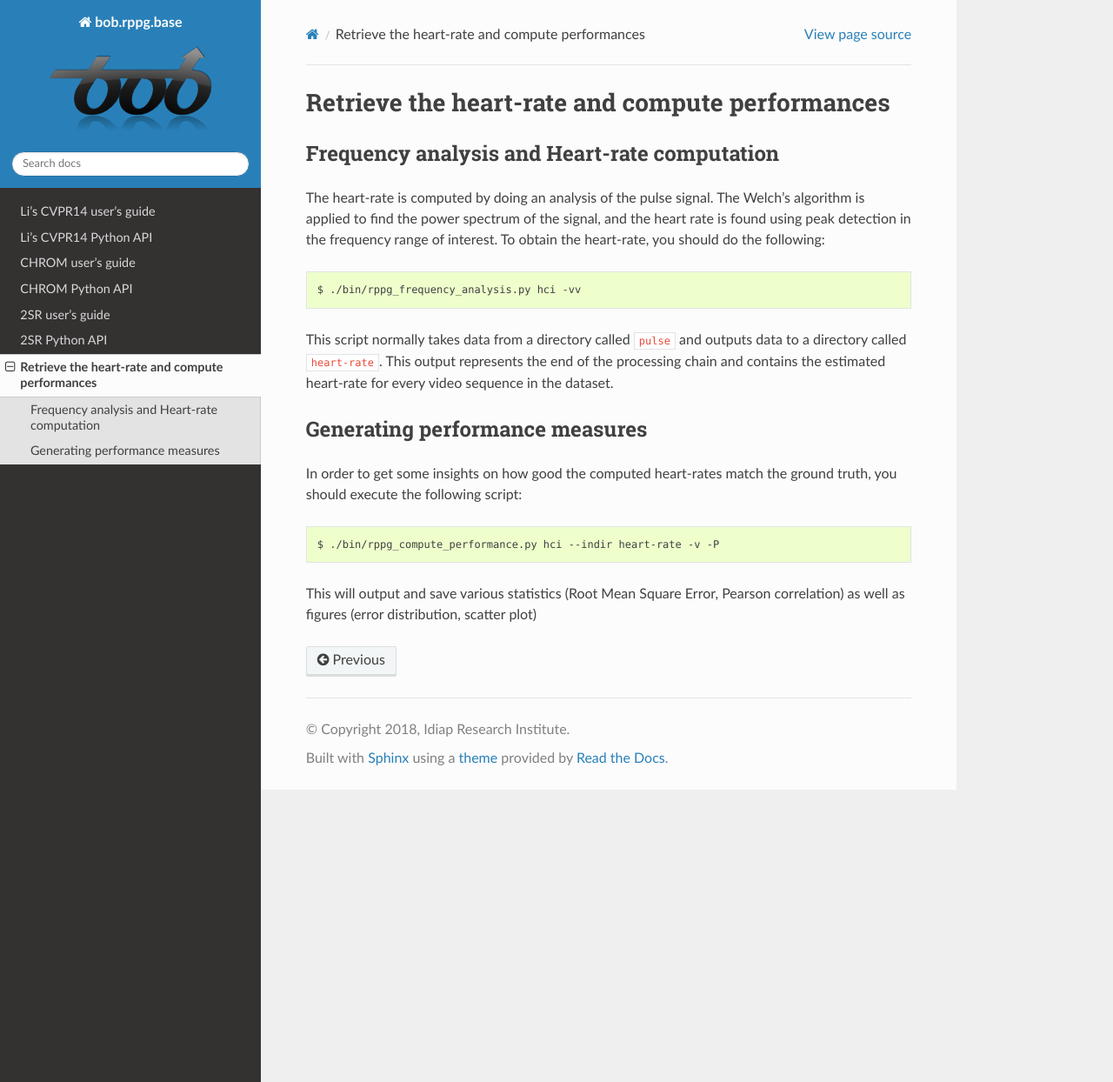
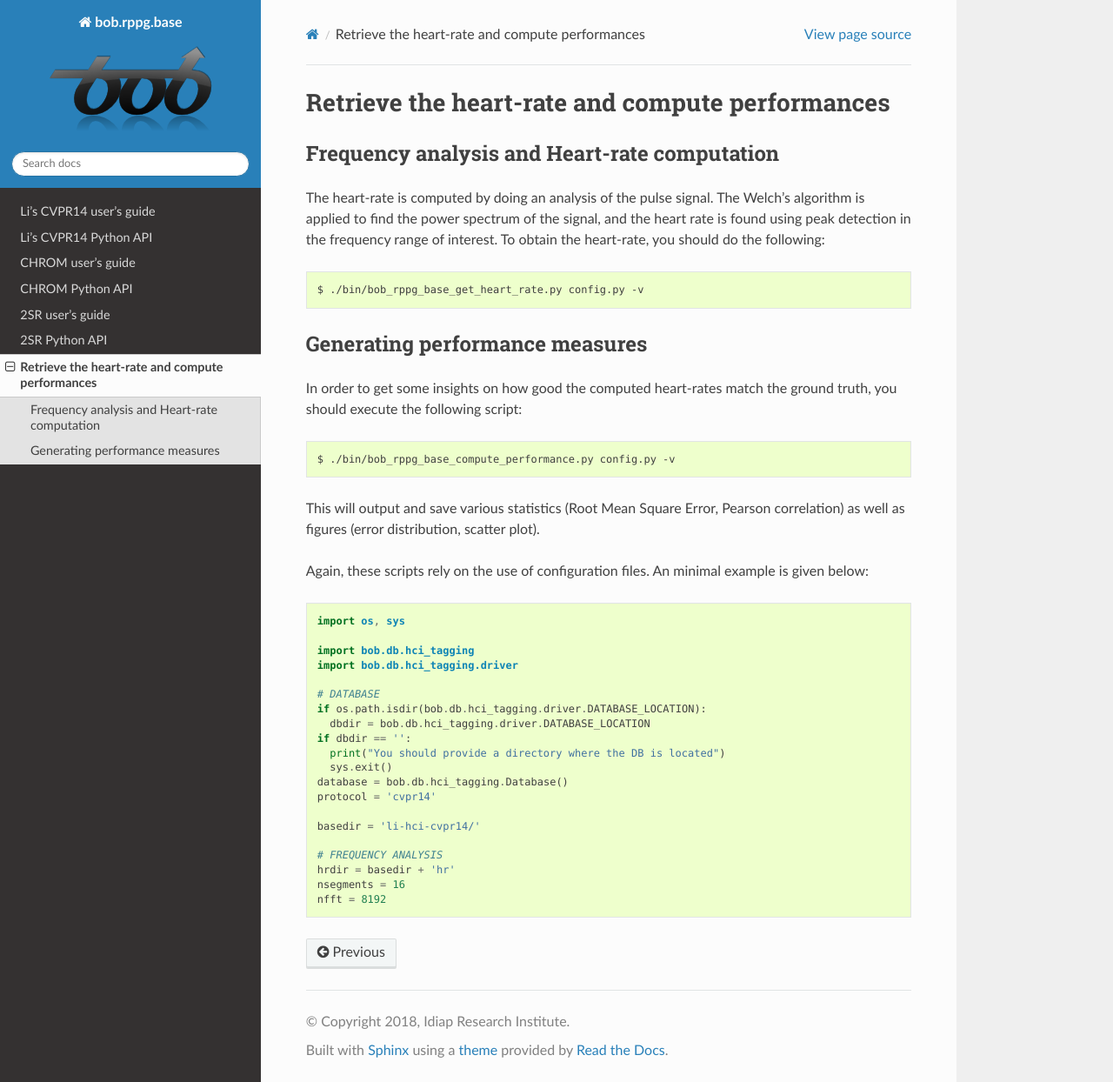
Before and after one commit to bioidiap/bob.rppg.base, a Sphinx documentation site: the page built from doc/guide_performance.rst, in a window 1280 px wide and 1244 px high. Shown: the whole window at 87% size. Built offline with Sphinx 7.4.7 and the Read the Docs theme 2.0.0, drawn with Linux system fonts in a browser that asks for light colours; the version number could not be read and is left out.

Commit message:
[doc] updated the doc with the new scripts name

```diff
--- a/doc/guide_performance.rst
+++ b/doc/guide_performance.rst
@@ -13,12 +13,7 @@ signal. The Welch's algorithm is applied to find the power spectrum of the
 signal, and the heart rate is found using peak detection in the frequency range
 of interest.  To obtain the heart-rate, you should do the following::
 
-  $ ./bin/rppg_frequency_analysis.py hci -vv
-
-This script normally takes data from a directory called ``pulse``
-and outputs data to a directory called ``heart-rate``. This output represents
-the end of the processing chain and contains the estimated heart-rate for every
-video sequence in the dataset.
+  $ ./bin/bob_rppg_base_get_heart_rate.py config.py -v
 
 
 Generating performance measures
@@ -27,7 +22,34 @@ Generating performance measures
 In order to get some insights on how good the computed heart-rates match the
 ground truth, you should execute the following script::
 
-  $ ./bin/rppg_compute_performance.py hci --indir heart-rate -v -P
+  $ ./bin/bob_rppg_base_compute_performance.py config.py -v
 
 This will output and save various statistics (Root Mean Square Error,
-Pearson correlation) as well as figures (error distribution, scatter plot)
+Pearson correlation) as well as figures (error distribution, scatter plot).
+
+
+Again, these scripts rely on the use of configuration
+files. An minimal example is given below:
+
+.. code-block:: python
+
+  import os, sys
+
+  import bob.db.hci_tagging
+  import bob.db.hci_tagging.driver
+
+  # DATABASE
+  if os.path.isdir(bob.db.hci_tagging.driver.DATABASE_LOCATION):
+    dbdir = bob.db.hci_tagging.driver.DATABASE_LOCATION
+  if dbdir == '':
+    print("You should provide a directory where the DB is located")
+    sys.exit()
+  database = bob.db.hci_tagging.Database()
+  protocol = 'cvpr14'
+
+  basedir = 'li-hci-cvpr14/'
+
+  # FREQUENCY ANALYSIS
+  hrdir = basedir + 'hr'
+  nsegments = 16
+  nfft = 8192
```
Also changed, not shown: doc/guide_chrom.rst (+4 -4 lines), doc/guide_cvpr14.rst (+8 -8 lines), doc/guide_ssr.rst (+4 -4 lines).
